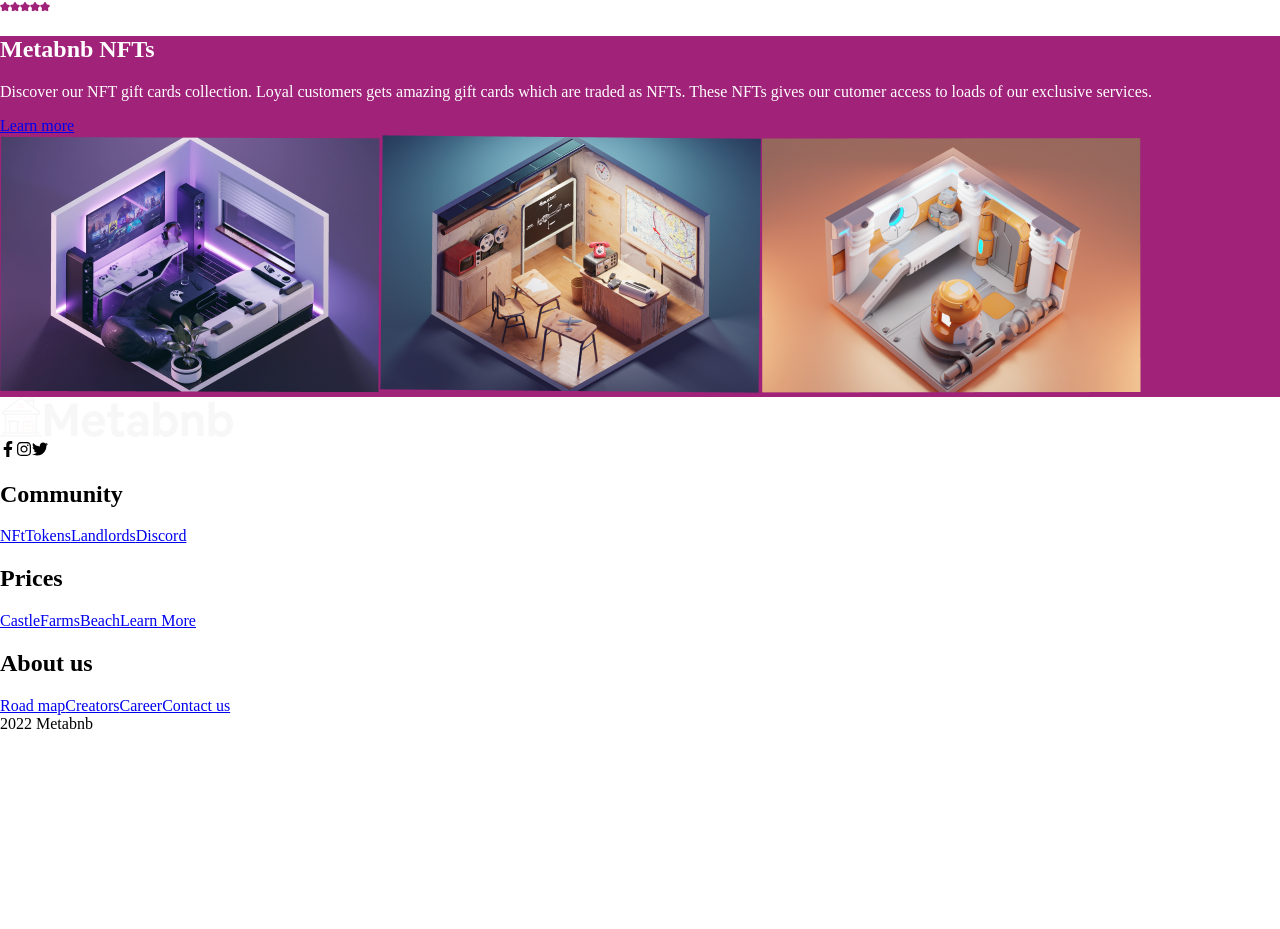
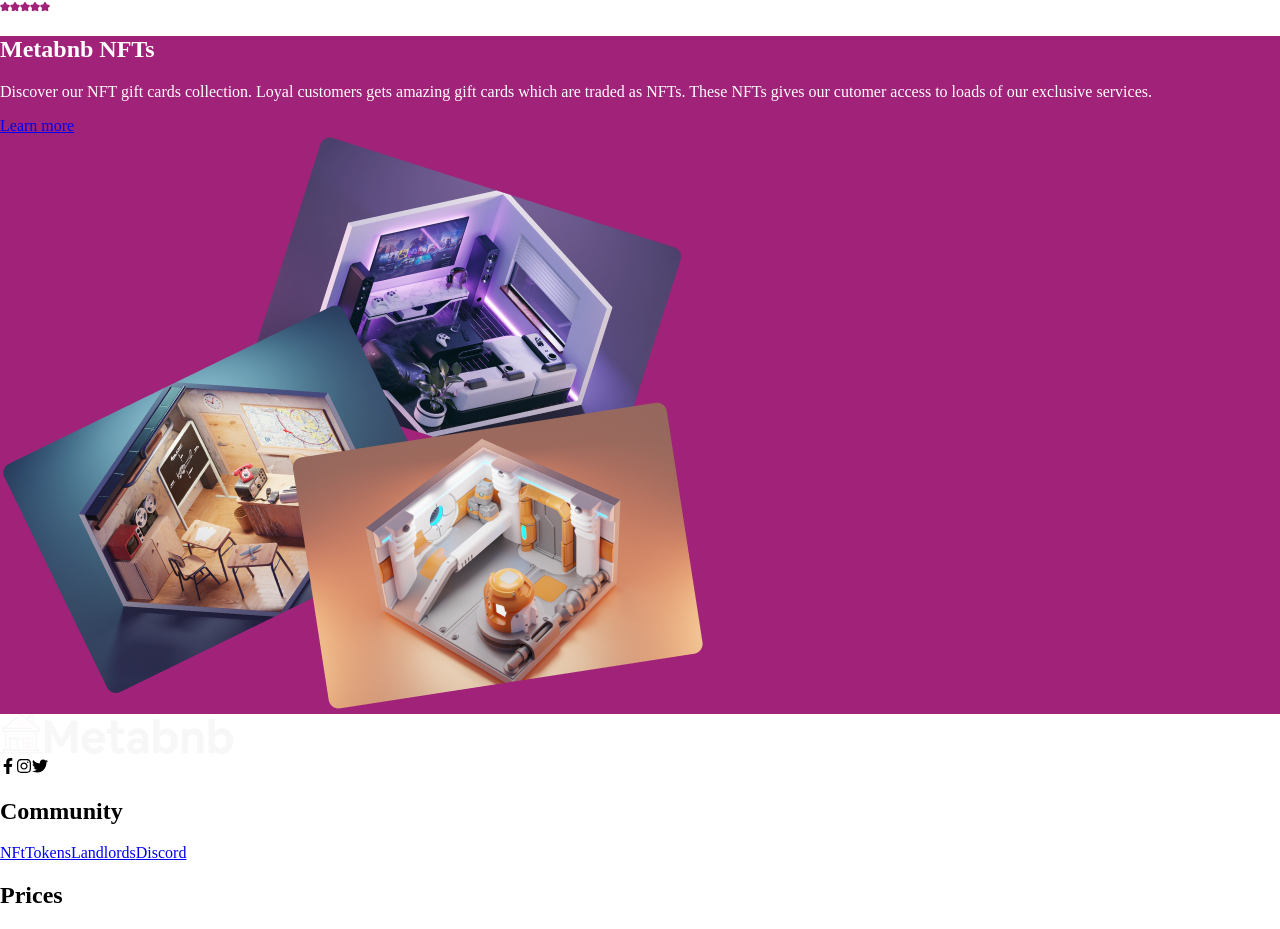
Before and after one commit to c-blaq/hng-metabnb, a React (Create React App) app: page / in a window 1280 px wide. Shown: the part 4419-5348 px from the top of the page. Before the commit the page ends 5152 px from the top, so only its background shows below. Built offline with nearby package versions, Linux system fonts and the light colour scheme; a web font is replaced by a local one.

Commit message:
refactor: image changed

```diff
--- a/src/container/home/AboutMetabnb.jsx
+++ b/src/container/home/AboutMetabnb.jsx
@@ -2,8 +2,8 @@ import React from "react";
 
 const AboutMetabnb = () => {
   return (
-    <div className="bg-linear-gradient overflow-hidden gap-4 pb-1 flex flex-row px-4 sm:px-6 lg:px-20 xl:px-[100px] items-center justify-between">
-      <div className="absolute sm:relative z-30 lg:max-w-md">
+    <div className="bg-linear-gradient relative overflow-hidden gap-4 pb-1 flex flex-row px-4 sm:px-6 lg:px-20 xl:px-[100px] items-center justify-between">
+      <div className="absolute px-4 flex flex-col justify-center bg-modalBg top-0 left-0 right-0 bottom-0 sm:bg-inherit sm:block sm:w-1/2 sm:relative z-30 lg:max-w-md">
         <h2 className="font-bold  text-2xl sm:text-3xl lg:text-5xl">
           Metabnb NFTs
         </h2>
@@ -14,28 +14,14 @@ const AboutMetabnb = () => {
         </p>
         <a
           href="/"
-          className="py-2 px-4 rounded-md text-sm sm:text-base sm:py-[14px] sm:px-8 sm:rounded-lg bg-white text-primary"
+          className="py-2 px-4 rounded-md w-1/2 text-center sm:w-auto text-sm sm:text-base sm:py-[14px] sm:px-8 sm:rounded-lg bg-white text-primary"
         >
           Learn more
         </a>
       </div>
 
-      <div className="w-5/6 shrink-0 top-0 mx-auto sm:w-1/2 xl:w-2/3 ">
-        <img
-          src="/assets/images/meta-1.png"
-          alt="metabnb nft"
-          className="relative ml-auto w-60 sm:w-auto rounded-[10px] rotate-[17.6deg] top-16 left-8 md:-left-8 md:top-52 "
-        />
-        <img
-          src="/assets/images/meta-2.png"
-          alt="metabnb nft"
-          className="relative ml-auto w-60 sm:w-auto  rounded-[10px]  -rotate-[26deg] top-0 md:top-32 md:right-72"
-        />
-        <img
-          src="/assets/images/meta-3.png"
-          alt="metabnb nft"
-          className="relative ml-auto w-60 sm:w-auto rounded-[10px] -rotate-[8.76deg] -right-10 bottom-24 md:right-3 md:bottom-20"
-        />
+      <div className="w-full sm:w-1/2 xl:w-auto py-[100px]">
+        <img src="/assets/images/rotated.png" alt="" />
       </div>
     </div>
   );
```
Also changed, not shown: public/assets/images/rotated.png (added).
